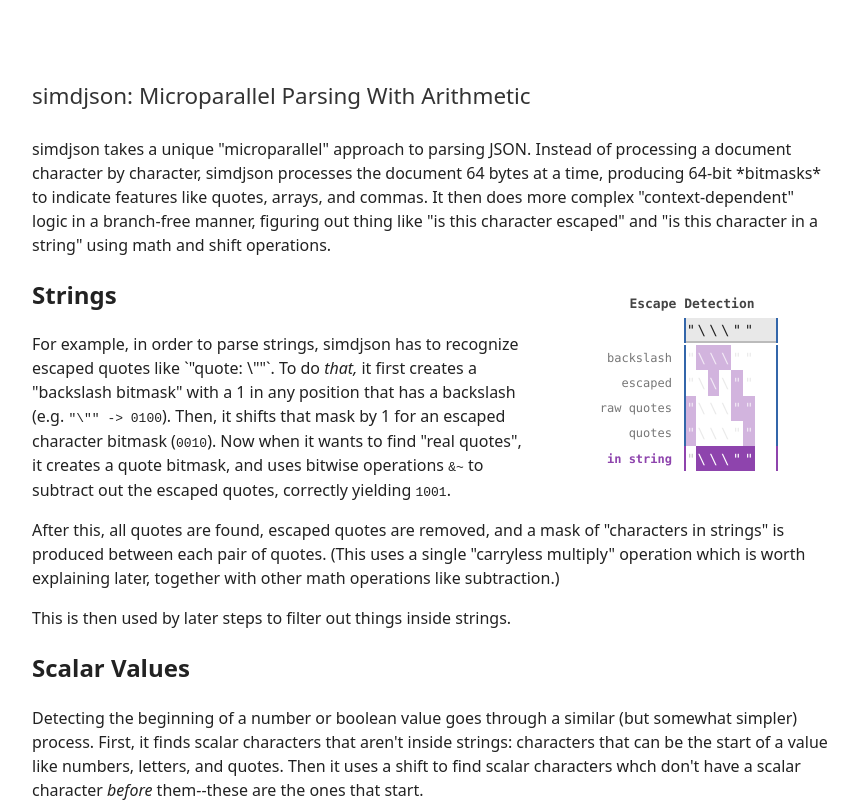
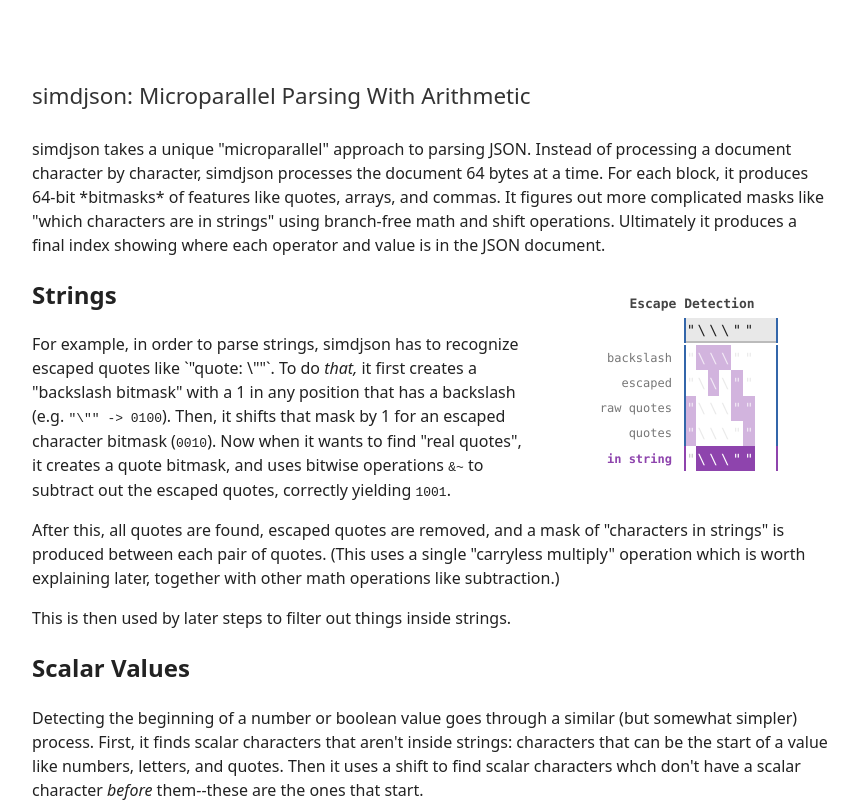
Before and after one commit to jkeiser/simdjson-viz, a Svelte app: page / in a window 1280 px wide. Shown: the top 802 px of the page, without its empty margins (208-1066 px from the left). Built offline with nearby package versions, Linux system fonts and the light colour scheme.

Commit message:
Copyediting

```diff
--- a/src/App.svelte
+++ b/src/App.svelte
@@ -17,7 +17,7 @@
 
 <main>
   <h1>simdjson: Microparallel Parsing With Arithmetic</h1>
-  <p>simdjson takes a unique "microparallel" approach to parsing JSON. Instead of processing a document character by character, simdjson processes the document 64 bytes at a time, producing 64-bit *bitmasks* to indicate features like quotes, arrays, and commas. It then does more complex "context-dependent" logic in a branch-free manner, figuring out thing like "is this character escaped" and "is this character in a string" using math and shift operations.</p>
+  <p>simdjson takes a unique "microparallel" approach to parsing JSON. Instead of processing a document character by character, simdjson processes the document 64 bytes at a time. For each block, it produces 64-bit *bitmasks* of features like quotes, arrays, and commas. It figures out more complicated masks like "which characters are in strings" using branch-free math and shift operations. Ultimately it produces a final index showing where each operator and value is in the JSON document.</p>
   <div class="example-grid">
     <MaskGrid title="Escape Detection" input={escapeExampleInput} rows={escapeExampleRows} blockSize={8} initialBlock={0} initialRow={4} />
   </div>
```
